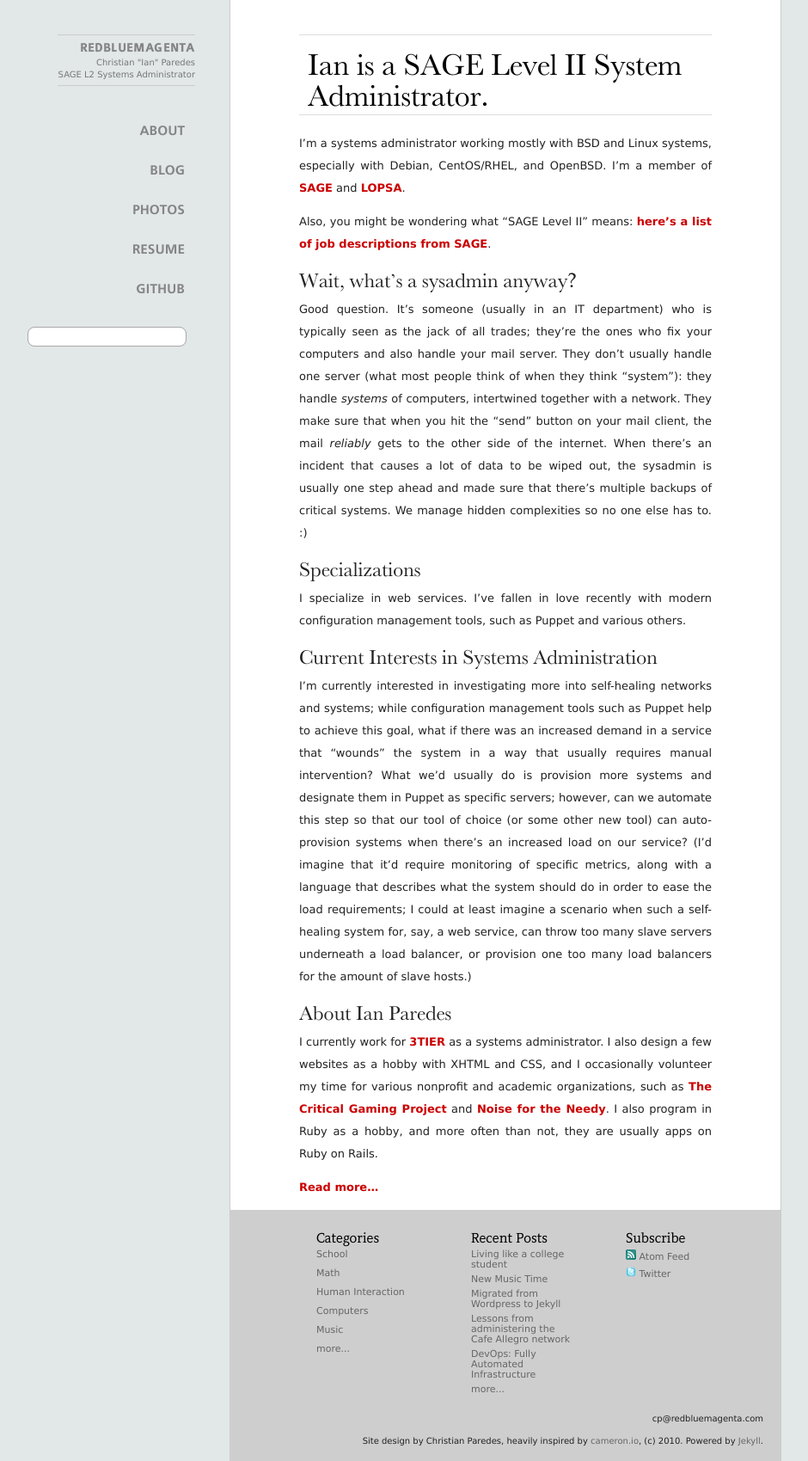
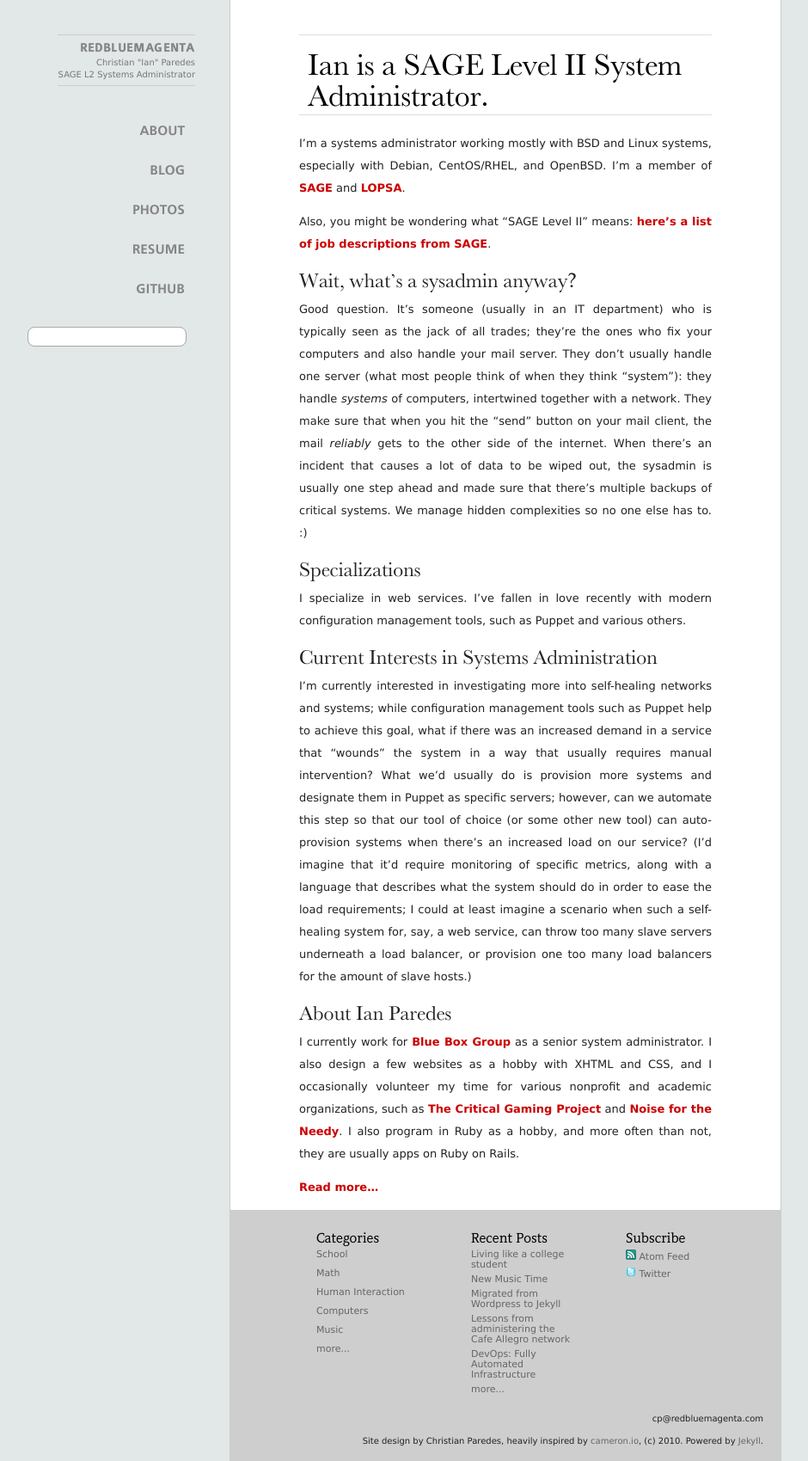
Before and after one commit to cparedes/redbluemagenta.com, a Jekyll site: the page built from index.markdown, in a window 1280 px wide. Shown: the whole page at 86% size, without its empty margins (63-1003 px from the left). Built offline with Jekyll 4.4.1, drawn with Linux system fonts in a browser that asks for light colours; Markdown is read by kramdown in place of the engine named in the settings; comment, search, counter and statistics services are not loaded.

Commit message:
Changed employment status.

```diff
--- a/about.markdown
+++ b/about.markdown
@@ -6,8 +6,8 @@ blurb: More about Ian Paredes.
 
 <p><a href="/images/ian.jpg" title="Ian in the flesh" rel="lightbox"><img src="/images/ian.jpg" width="300" height="225" class="aligncenter" /></a></p>
 
-I currently work for [3TIER] [1] as a systems administrator.  I also design
-a few websites as a hobby with XHTML and CSS, and I occasionally
+I currently work for [Blue Box Group] as a senior system administrator.  I also
+design a few websites as a hobby with XHTML and CSS, and I occasionally
 volunteer my time for various nonprofit and academic organizations, such as
 [The Critical Gaming Project] [3] and [Noise for the Needy] [4]. I also
 program in Ruby as a hobby, and more often than not, they are usually apps
@@ -41,7 +41,7 @@ site for a consistent viewing experience.
 
 You can find this theme and all of the posts on this blog on [GitHub].
 
-[1]: http://3tier.com
+[Blue Box Group]: http://blueboxgrp.com
 [2]: http://seattleallegro.com
 [3]: http://depts.washington.edu/critgame
 [4]: http://noisefortheneedy.org
--- a/index.markdown
+++ b/index.markdown
@@ -51,19 +51,19 @@ amount of slave hosts.)
 About Ian Paredes
 -----------------
 
-I currently work for [3TIER] [4] as a systems administrator.  I also design
-a few websites as a hobby with XHTML and CSS, and I occasionally
+I currently work for [Blue Box Group] as a senior system administrator.  I also
+design a few websites as a hobby with XHTML and CSS, and I occasionally
 volunteer my time for various nonprofit and academic organizations, such as
-[The Critical Gaming Project] [6] and [Noise for the Needy] [7]. I also
+[The Critical Gaming Project] and [Noise for the Needy]. I also
 program in Ruby as a hobby, and more often than not, they are usually apps
 on Ruby on Rails.
 
-[Read more...][8]
+[Read more...]
 
 [1]: http://sage.org
 [2]: http://lopsa.org
 [3]: http://www.sage.org/field/jobs-descriptions.html
-[4]: http://3tier.com
-[6]: http://depts.washington.edu/critgame
-[7]: http://noisefortheneedy.org
-[8]: /about.html
+[The Critical Gaming Project]: http://depts.washington.edu/critgame
+[Noise for the Needy]: http://noisefortheneedy.org
+[Read more...]: /about.html
+[Blue Box Group]: http://blueboxgrp.com
```
